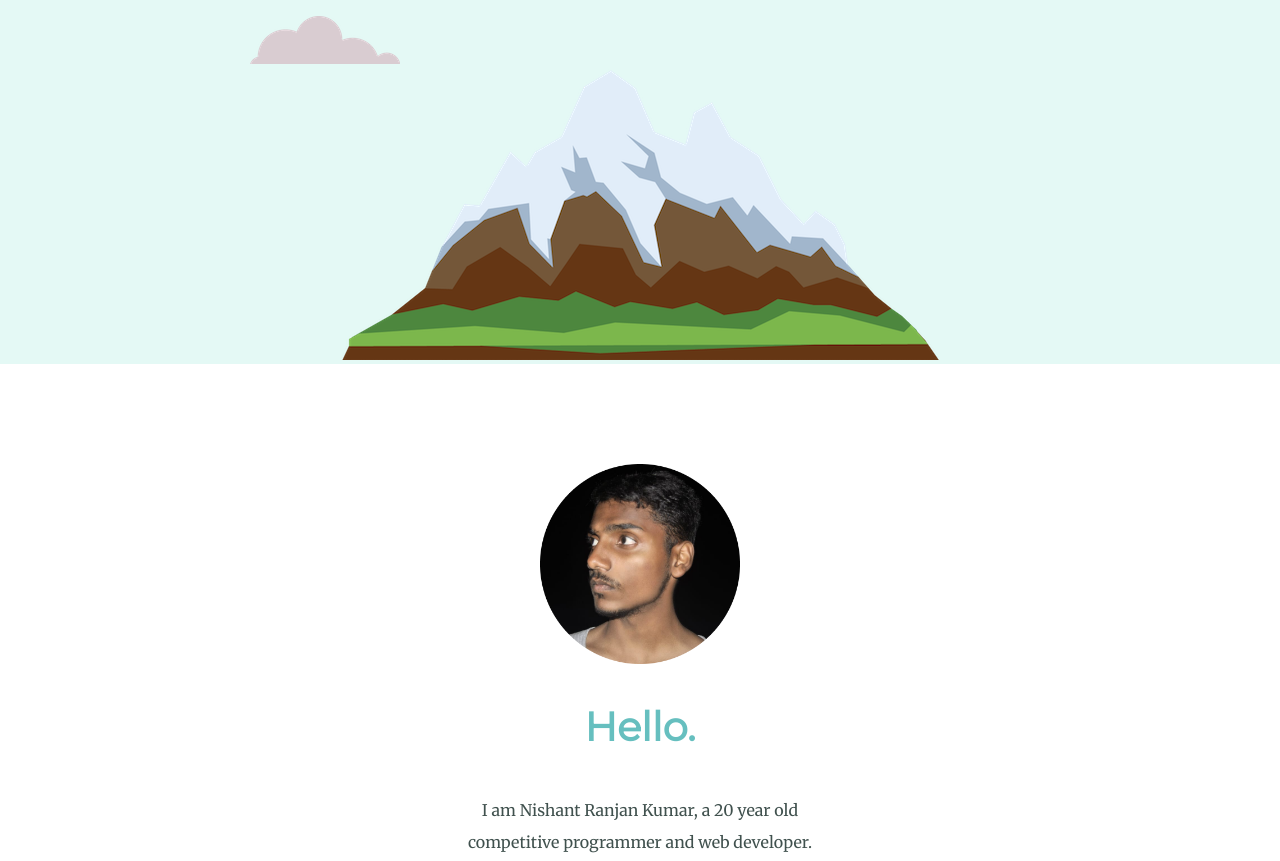
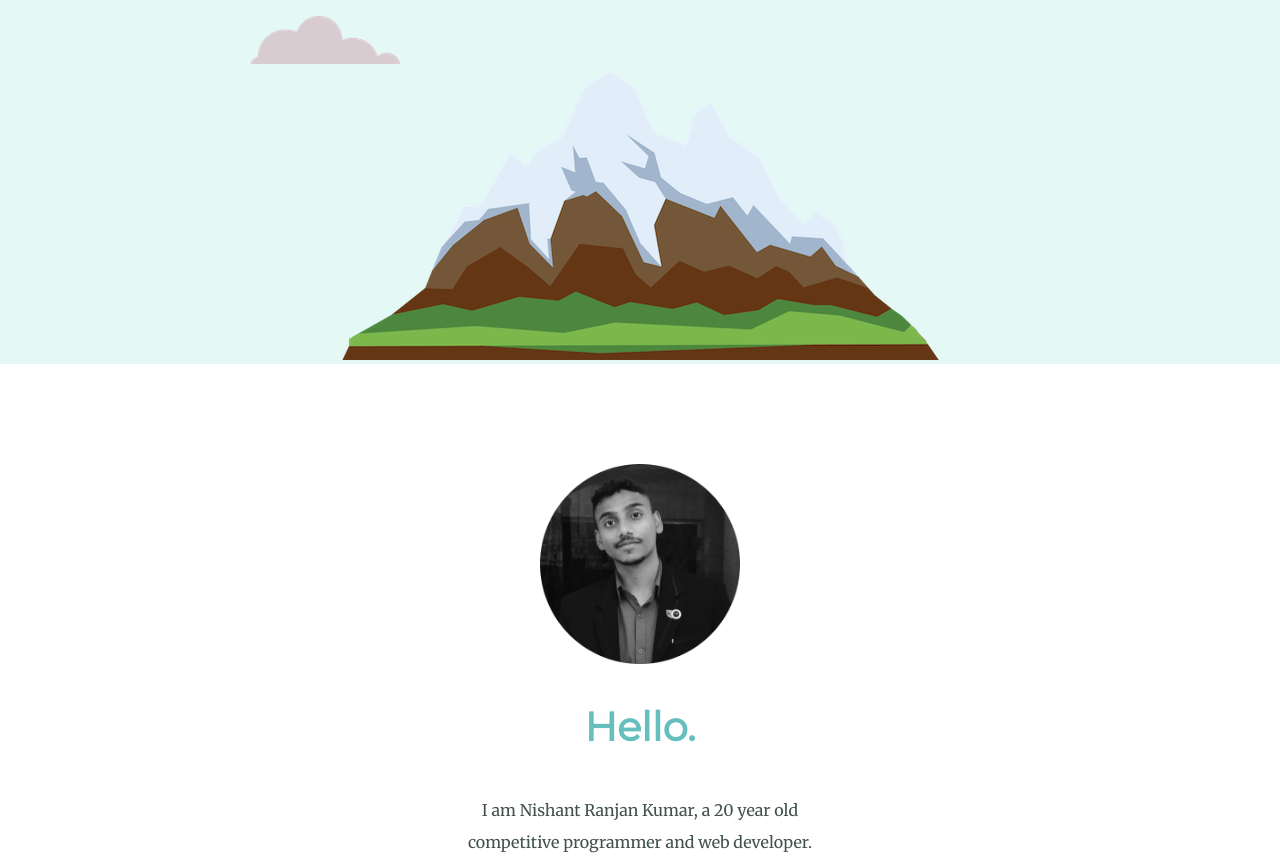
Before and after one commit to NishantRanjanKumar/personal-website, a plain HTML site: page index.html in a window 1280 px wide. Shown: the part 407-1268 px from the top of the page. Drawn offline with Linux system fonts and the light colour scheme.

Commit message:
Update index.html
changed pfp

```diff
--- a/index.html
+++ b/index.html
@@ -24,7 +24,7 @@
   </div>
   <div class="middle-container">
     <div class="profile">
-      <img src="images/profile2.png" alt="My profile +_+" width="200px">
+      <img src="images/nrk.png" alt="My profile +_+" width="200px">
       <h2>Hello.</h2>
       <p class="intro">I am Nishant Ranjan Kumar, a 20 year old competitive programmer and web developer.</p>
     </div>
```
